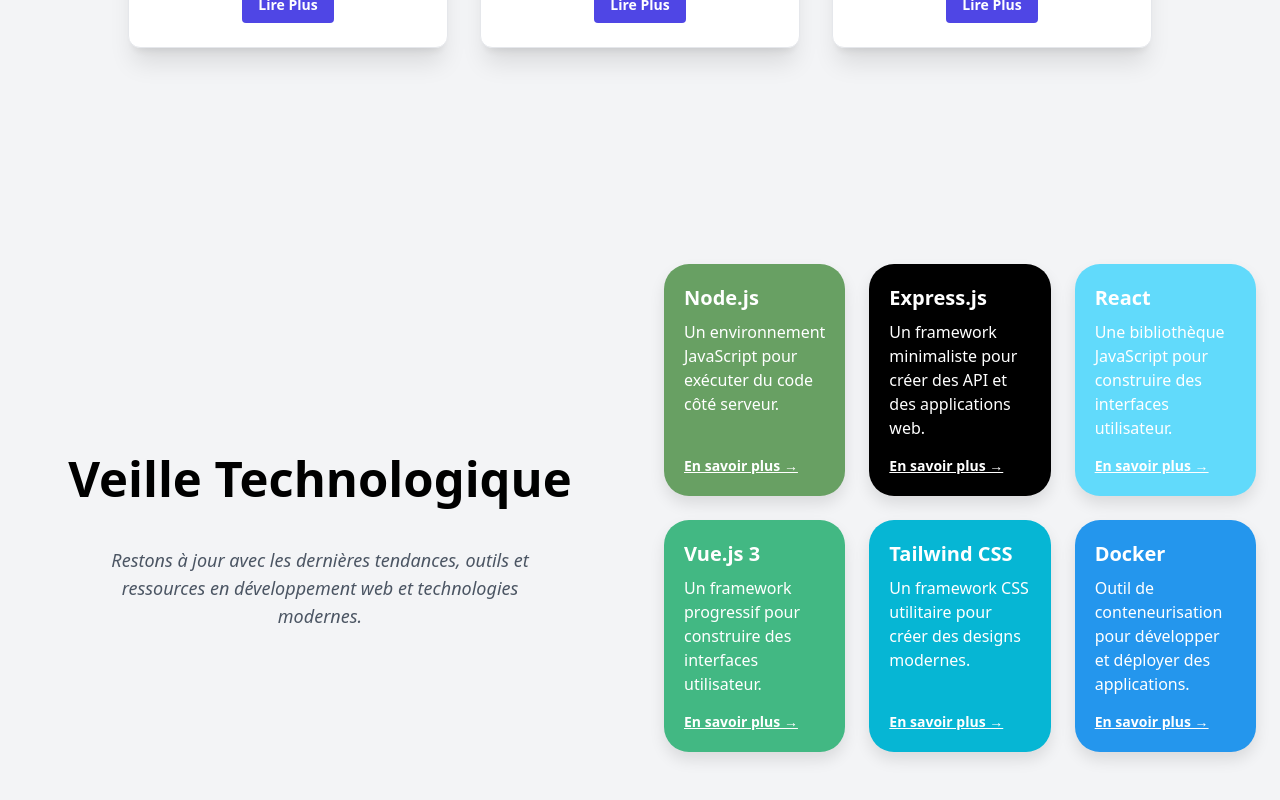
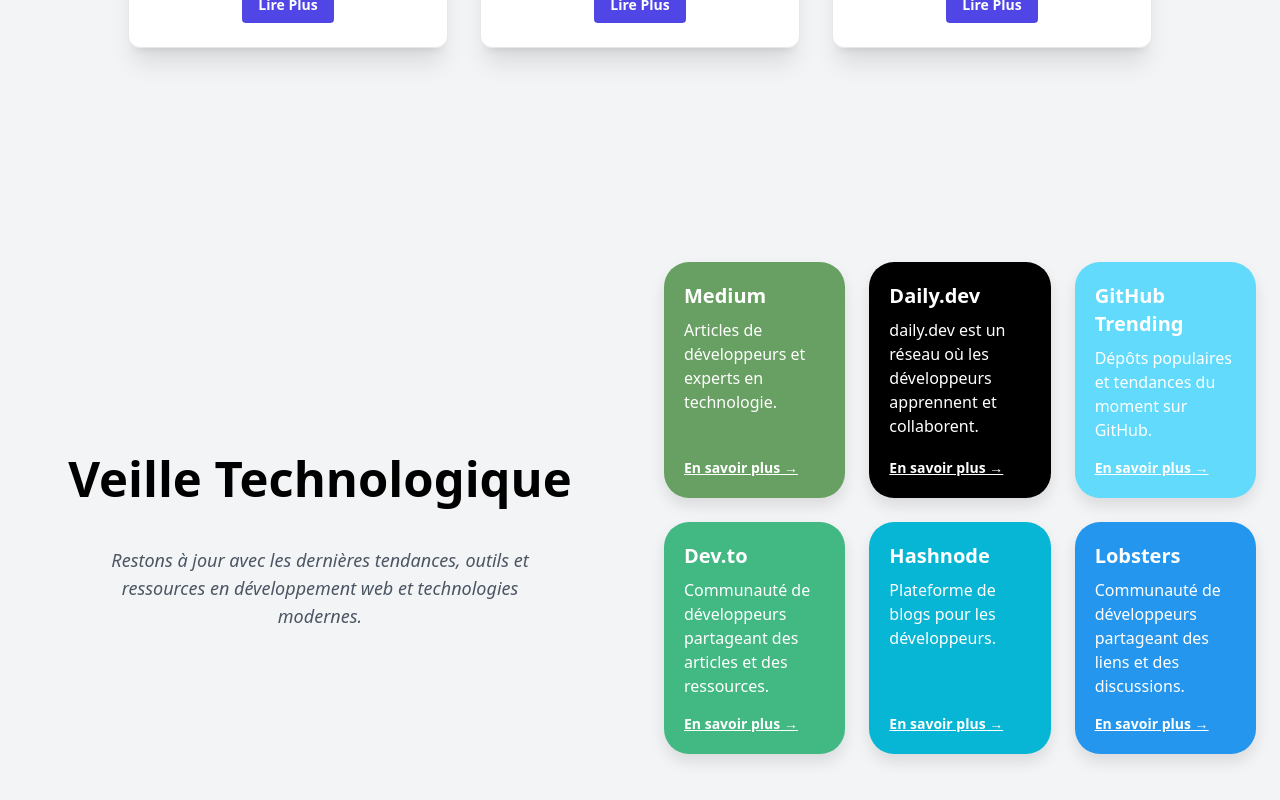
Before and after one commit to erwanmarega/Portfolio, a Vue app: page / in a window 1280 px wide. Shown: the part 3112-3912 px from the top of the page. Built offline with nearby package versions, Linux system fonts and the light colour scheme; a web font is replaced by a local one.

Commit message:
changement dans la veille technologique

```diff
--- a/src/views/veille.vue
+++ b/src/views/veille.vue
@@ -45,39 +45,39 @@ export default {
   setup() {
     const techList = ref([
       {
-        title: "Node.js",
-        description: "Un environnement JavaScript pour exécuter du code côté serveur.",
-        link: "https://nodejs.org",
+        title: "Medium",
+        description: "Articles de développeurs et experts en technologie.",
+        link: "https://medium.com/tag/programming",
         color: "#68A063",
       },
       {
-        title: "Express.js",
-        description: "Un framework minimaliste pour créer des API et des applications web.",
-        link: "https://expressjs.com",
+        title: "Daily.dev",
+        description: "daily.dev est un réseau où les développeurs apprennent et collaborent.",
+        link: "https://daily.dev/fr-fr",
         color: "#000000",
       },
       {
-        title: "React",
-        description: "Une bibliothèque JavaScript pour construire des interfaces utilisateur.",
-        link: "https://reactjs.org",
+        title: "GitHub Trending",
+        description: "Dépôts populaires et tendances du moment sur GitHub.",
+        link: "https://github.com/trending/developers",
         color: "#61DAFB",
       },
       {
-        title: "Vue.js 3",
-        description: "Un framework progressif pour construire des interfaces utilisateur.",
-        link: "https://vuejs.org",
+        title: "Dev.to",
+        description: "Communauté de développeurs partageant des articles et des ressources.",
+        link: "https://dev.to/",
         color: "#42B883",
       },
       {
-        title: "Tailwind CSS",
-        description: "Un framework CSS utilitaire pour créer des designs modernes.",
-        link: "https://tailwindcss.com",
+        title: "Hashnode",
+        description: "Plateforme de blogs pour les développeurs.",
+        link: "https://hashnode.com/",
         color: "#06B6D4",
       },
       {
-        title: "Docker",
-        description: "Outil de conteneurisation pour développer et déployer des applications.",
-        link: "https://docker.com",
+        title: "Lobsters",
+        description: "Communauté de développeurs partageant des liens et des discussions.",
+        link: "https://lobste.rs/",
         color: "#2496ED",
       },
     ]);
```
